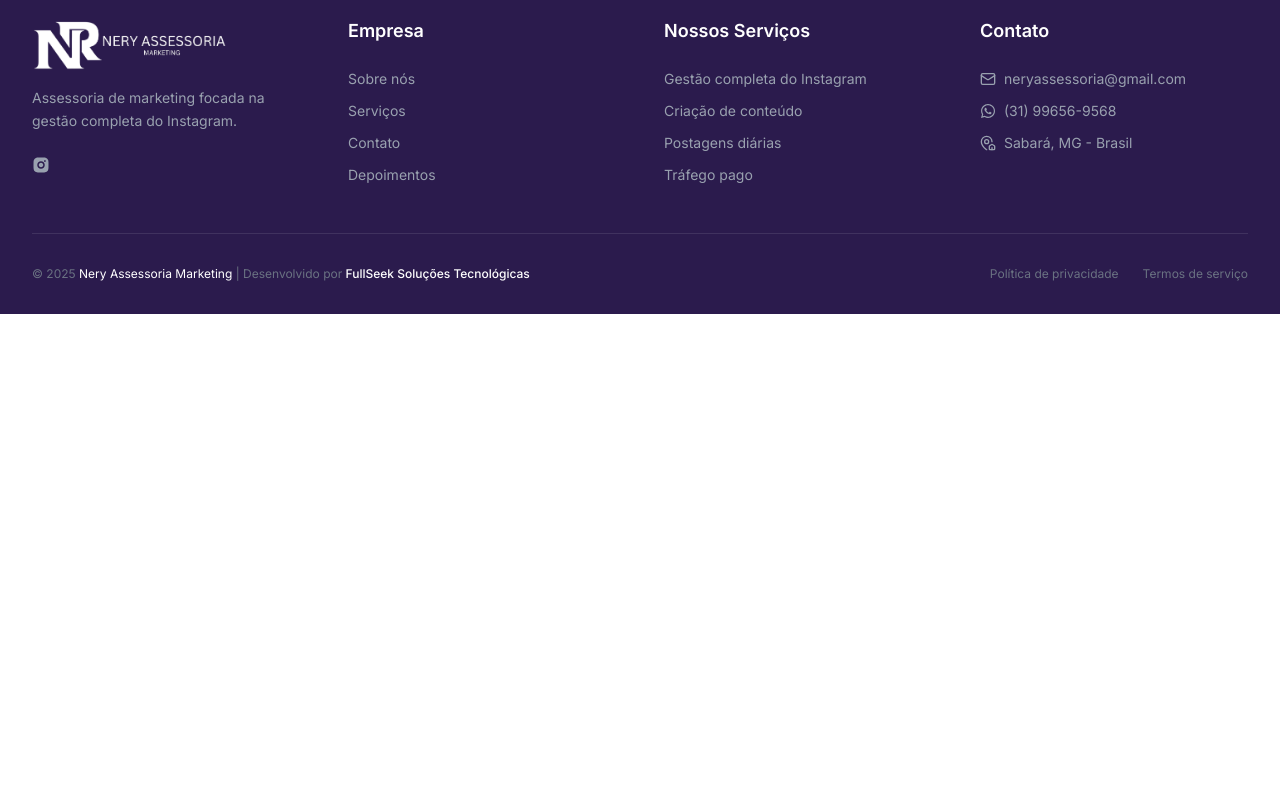
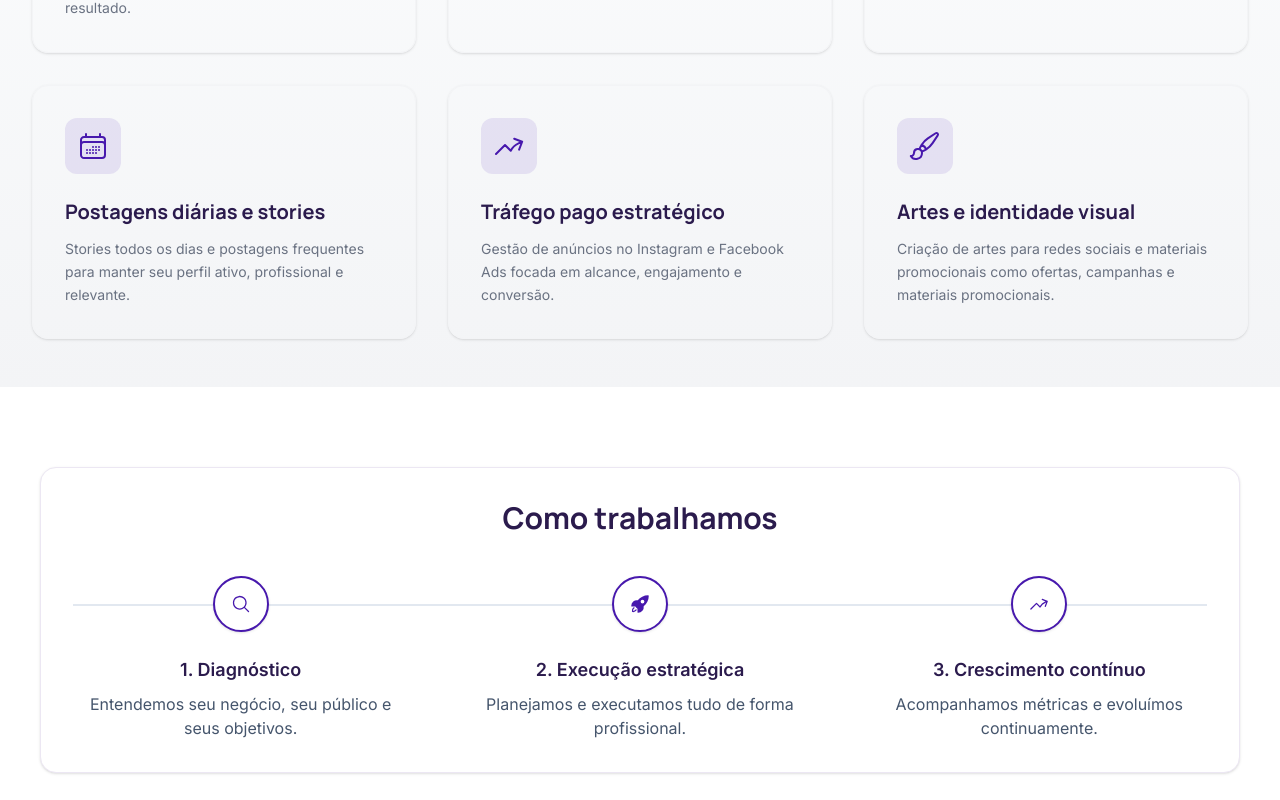
Before and after one commit to fullseeksolucoes/nery-assessoria, a Next.js app: page /servicos in a window 1280 px wide. Shown: the part 560-1360 px from the top of the page. Before the commit the page ends 874 px from the top, so only its background shows below. Built offline with nearby package versions, Linux system fonts and the light colour scheme.

Commit message:
Add new components for Services page, including HowWeWorkSection and its timeline; implement PageTransition for layout; update Footer with new Facebook link.

```diff
--- a/src/app/(site)/layout.tsx
+++ b/src/app/(site)/layout.tsx
@@ -1,5 +1,6 @@
 import Footer from "@/components/footer";
 import Header from "@/components/header";
+import PageTransition from "@/components/page-transaction";
 
 export default function SiteLayout({
   children,
@@ -9,7 +10,11 @@ export default function SiteLayout({
   return (
     <>
       <Header />
-      <main>{children}</main>
+      <main className="min-h-screen">
+        <PageTransition>
+          {children}
+        </PageTransition>
+      </main>
       <Footer />
     </>
   );
--- a/src/app/(site)/servicos/page.tsx
+++ b/src/app/(site)/servicos/page.tsx
@@ -1,4 +1,6 @@
 import ConversionSection from "@/components/conversion-section";
+import HowWeWork from "@/components/how-we-work-section";
+import ServicesSection from "@/components/services-section";
 import { Metadata } from "next";
 
 export const metadata: Metadata = {
@@ -10,6 +12,8 @@ export const metadata: Metadata = {
 export default function ServicesPage() {
   return (
     <main>
+      <ServicesSection />
+      <HowWeWork />
       <ConversionSection />
     </main>
   );
--- a/src/components/footer.tsx
+++ b/src/components/footer.tsx
@@ -2,7 +2,7 @@ import Link from "next/link";
 // import Logo from "./logo";
 import { Mail, MapPinHouse } from "lucide-react";
 import { FaWhatsapp } from "react-icons/fa6";
-// import { FaFacebookSquare } from "react-icons/fa";
+import { FaFacebookSquare } from "react-icons/fa";
 import { RiInstagramFill } from "react-icons/ri";
 import Logo from "./logo";
 
@@ -28,15 +28,15 @@ export default function Footer() {
               >
                 <RiInstagramFill size={18} />
               </a>
-              {/* <a
+              <a
                 className="text-gray-400 hover:text-white transition-colors"
-                href="https://www.facebook.com/seuperfil"
+                href="https://www.facebook.com/share/16cuNUoQcV/?mibextid=wwXIfr"
                 target="_blank"
                 rel="noopener noreferrer"
                 aria-label="Facebook da Nery Assessoria"
               >
                 <FaFacebookSquare size={18} />
-              </a> */}
+              </a>
             </div>
           </div>
           <div>
--- /dev/null
+++ b/src/components/how-we-work-section.tsx
@@ -0,0 +1,41 @@
+import MagnifyingGlassIcon from "@heroicons/react/24/solid/esm/MagnifyingGlassIcon";
+import RocketLaunchIcon from "@heroicons/react/24/solid/esm/RocketLaunchIcon";
+import ArrowTrendingUpIcon from "@heroicons/react/24/solid/esm/ArrowTrendingUpIcon";
+
+import HowWeWorkTimeline from "./how-we-work-timeline";
+
+export default function HowWeWorkSection() {
+  const steps = [
+    {
+      icon: <MagnifyingGlassIcon className="h-5 w-5" />,
+      title: "Diagnóstico",
+      description: "Entendemos seu negócio, seu público e seus objetivos.",
+    },
+    {
+      icon: <RocketLaunchIcon className="h-5 w-5" />,
+      title: "Execução estratégica",
+      description:
+        "Planejamos e executamos tudo de forma profissional.",
+    },
+    {
+      icon: <ArrowTrendingUpIcon className="h-5 w-5" />,
+      title: "Crescimento contínuo",
+      description:
+        "Acompanhamos métricas e evoluímos continuamente.",
+    },
+  ];
+
+  return (
+    <section className="py-20 px-4 md:px-10 bg-white">
+      <div className="max-w-7xl mx-auto flex flex-col gap-10 rounded-2xl bg-white border border-[#ece7f3] p-8 shadow-sm">
+        <div className="text-center">
+          <h2 className="font-manrope text-2xl md:text-3xl font-bold text-primary">
+            Como trabalhamos
+          </h2>
+        </div>
+
+        <HowWeWorkTimeline steps={steps} />
+      </div>
+    </section>
+  );
+}
--- /dev/null
+++ b/src/components/how-we-work-step.tsx
@@ -0,0 +1,29 @@
+interface HowWeWorkStepProps {
+    icon: React.ReactNode;
+    stepNumber: number;
+    title: string;
+    description: string;
+  }
+
+  export default function HowWeWorkStep({
+    icon,
+    stepNumber,
+    title,
+    description,
+  }: HowWeWorkStepProps) {
+    return (
+      <div className="relative flex flex-col items-center text-center">
+        <div className="z-10 flex items-center justify-center w-14 h-14 rounded-full bg-white border-2 border-accent text-accent shadow-sm">
+          {icon}
+        </div>
+
+        <h3 className="mt-6 text-lg font-bold text-primary">
+          {stepNumber}. {title}
+        </h3>
+
+        <p className="mt-2 text-slate-600 max-w-xs text-sm md:text-base">
+          {description}
+        </p>
+      </div>
+    );
+  }
--- /dev/null
+++ b/src/components/how-we-work-timeline.tsx
@@ -0,0 +1,34 @@
+import HowWeWorkStep from "./how-we-work-step";
+
+interface Step {
+  icon: React.ReactNode;
+  title: string;
+  description: string;
+}
+
+interface HowWeWorkTimelineProps {
+  steps: Step[];
+}
+
+export default function HowWeWorkTimeline({
+  steps,
+}: HowWeWorkTimelineProps) {
+  return (
+    <div className="relative">
+      {/* Linha horizontal */}
+      <div className="hidden md:block absolute top-7 left-0 right-0 h-0.5 bg-slate-200" />
+
+      <div className="grid grid-cols-1 md:grid-cols-3 gap-16">
+        {steps.map((step, index) => (
+          <HowWeWorkStep
+            key={index}
+            icon={step.icon}
+            stepNumber={index + 1}
+            title={step.title}
+            description={step.description}
+          />
+        ))}
+      </div>
+    </div>
+  );
+}
--- /dev/null
+++ b/src/components/page-transaction.tsx
@@ -0,0 +1,27 @@
+"use client";
+
+import { motion } from "framer-motion";
+import { usePathname } from "next/navigation";
+
+export default function PageTransition({
+  children,
+}: {
+  children: React.ReactNode;
+}) {
+  const pathname = usePathname();
+
+  return (
+    <motion.div
+      key={pathname}
+      initial={{ opacity: 0, y: 16, filter: "blur(6px)" }}
+      animate={{ opacity: 1, y: 0, filter: "blur(0px)" }}
+      exit={{ opacity: 0, y: -16, filter: "blur(6px)" }}
+      transition={{
+        duration: 0.35,
+        ease: [0.22, 1, 0.36, 1],
+      }}
+    >
+      {children}
+    </motion.div>
+  );
+}
--- a/src/components/tag.tsx
+++ b/src/components/tag.tsx
@@ -7,7 +7,7 @@ interface TagProps {
 
 export default function Tag({ children, variant = "primary" }: TagProps) {
   return variant === "primary" ? (
-    <div className="inline-flex items-center px-3 py-1 rounded-full border border-primary/20 bg-primary/5 text-primary text-xs font-bold uppercase tracking-wider">
+    <div className="inline-flex items-center px-3 py-1 rounded-full border border-accent/20 bg-accent/5 text-accent text-xs font-bold uppercase tracking-wider">
       <span className="w-2 h-2 rounded-full bg-accent mr-2 animate-pulse"></span>
       <p className="text-accent">{children}</p>
     </div>
```
